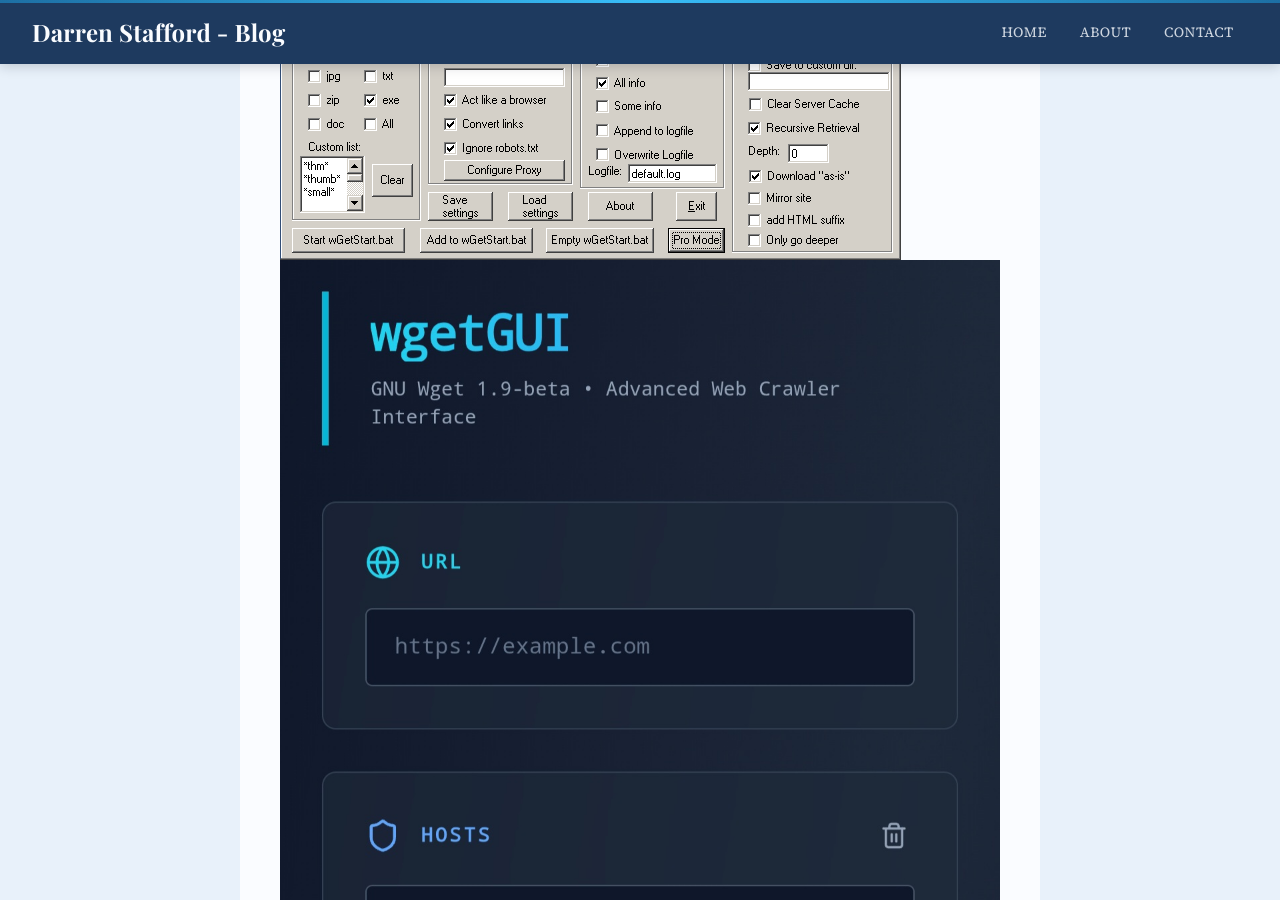
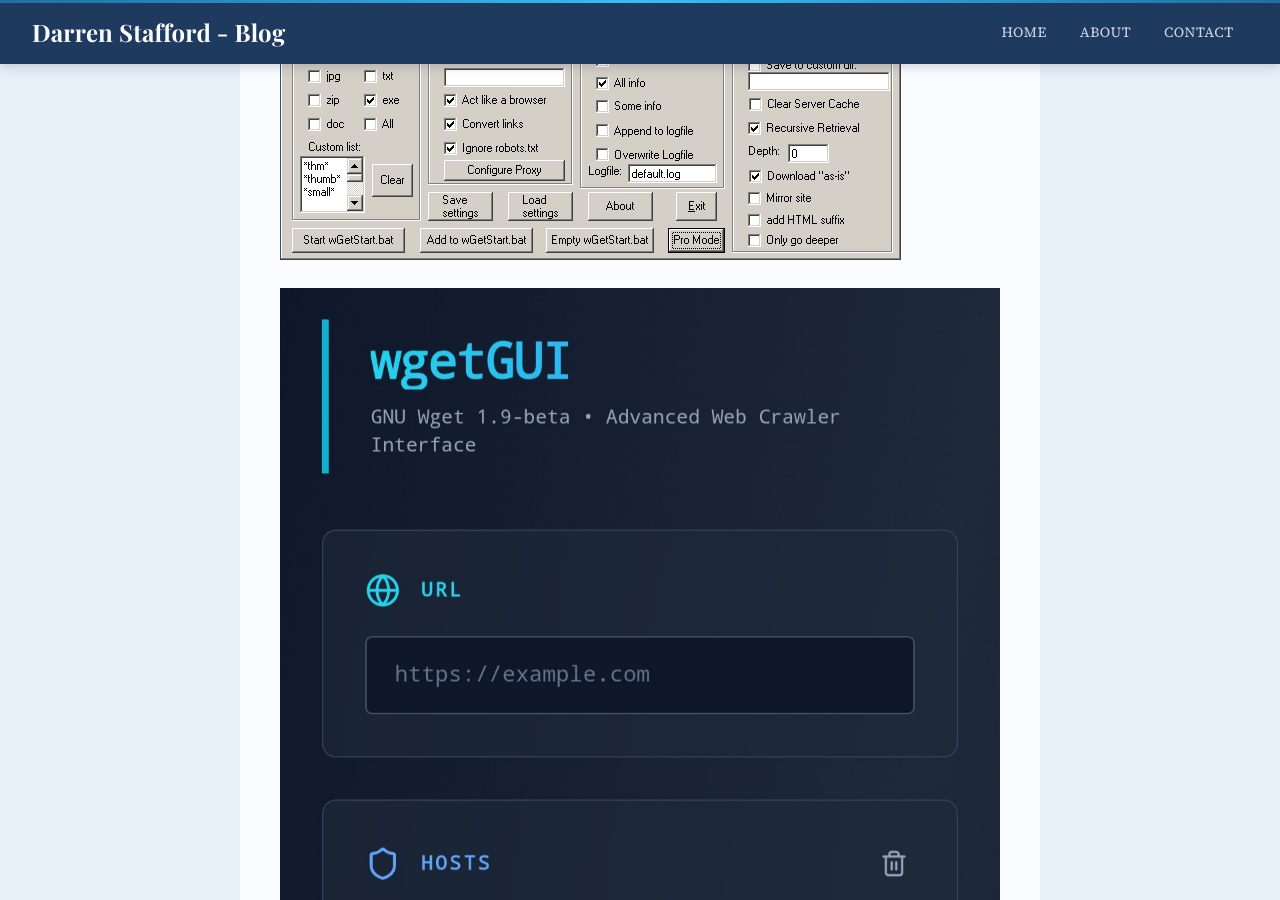
Before and after one commit to dazstaffs/blog, a Jekyll site: the page built from _posts/2026-03-11-Claude-React-UI.md, in a window 1280 px wide and 900 px high, scrolled down 2855 px. Built offline with Jekyll 4.4.1, drawn with Linux system fonts in a browser that asks for light colours; some web fonts are replaced.

Commit message:
adding br in new post

```diff
--- a/_posts/2026-03-11-Claude-React-UI.md
+++ b/_posts/2026-03-11-Claude-React-UI.md
@@ -41,7 +41,7 @@ I asked Claude to rebuild it. Not to describe how to improve it. To actually reb
 
 What came back was a complete redesign that preserved all the functionality of the original while fixing every aesthetic problem. Let's take a look at the before and after...
 
-![Image]({{ site.baseurl }}/assets/images/ClaudeUglyBefore.png)
+![Image]({{ site.baseurl }}/assets/images/ClaudeUglyBefore.png) <br />
 ![Image]({{ site.baseurl }}/assets/images/ClaudeUglyAfter.jpg)
 
 ---
```
